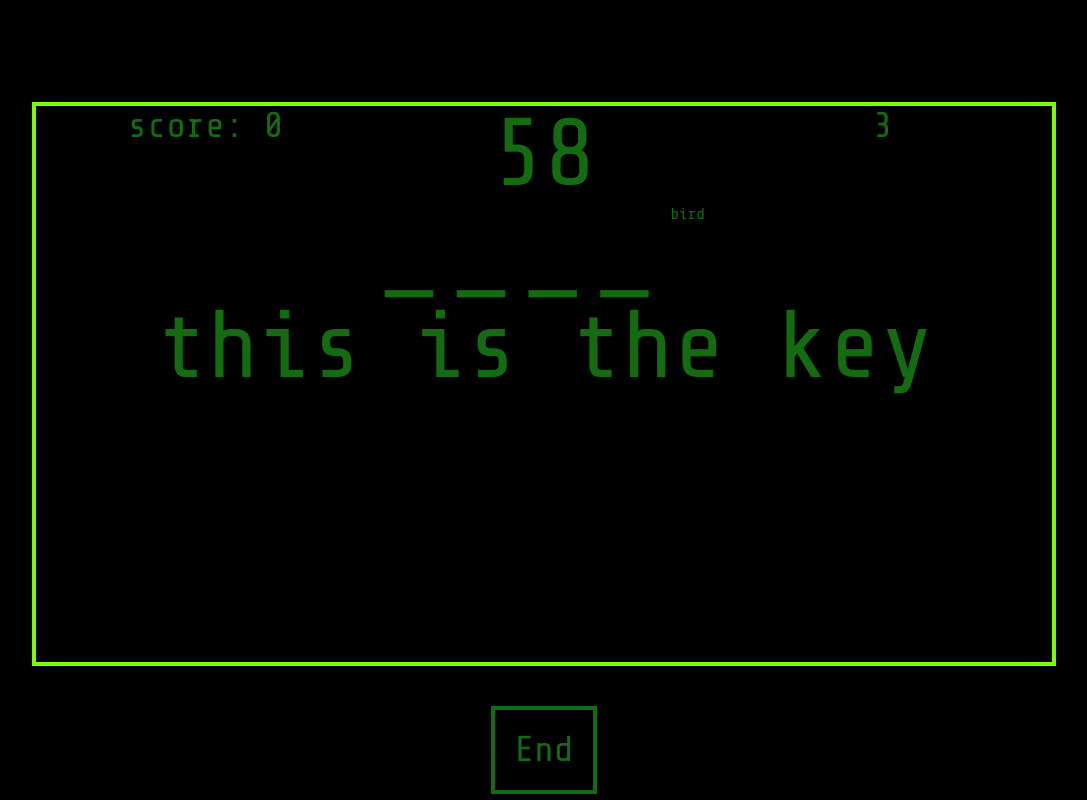
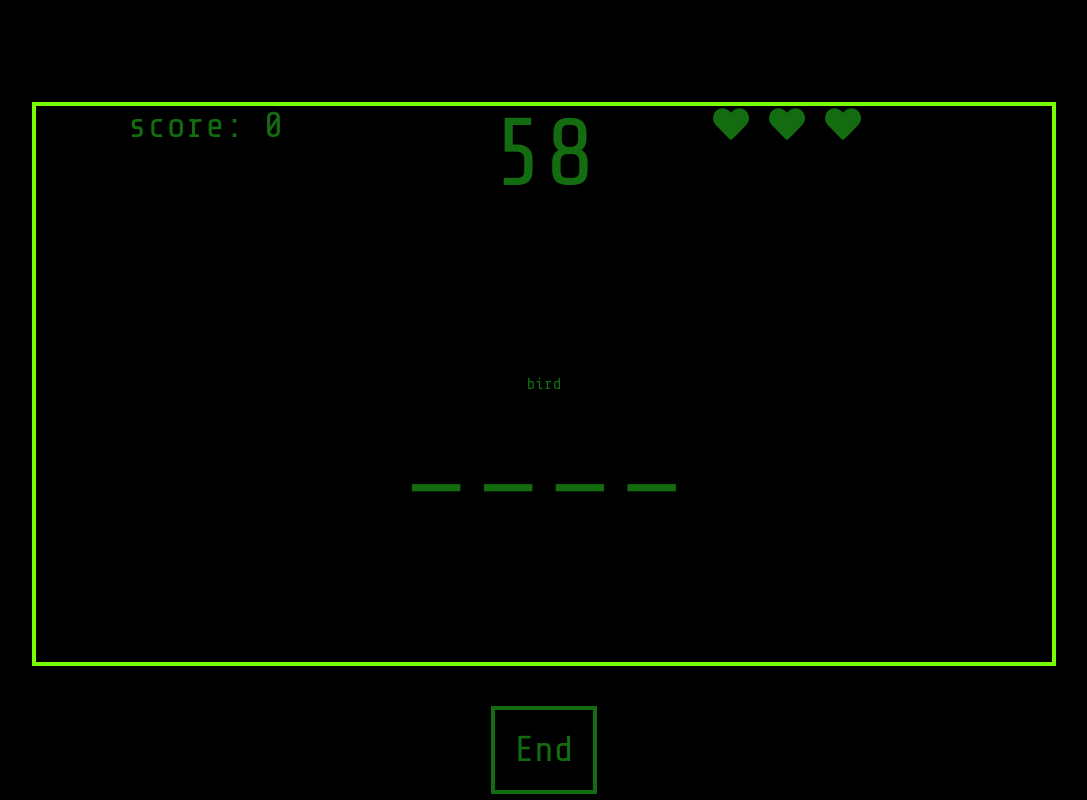
Before and after one commit to RoniGuru/word-game, a React (Vite) app: page / in a window 1280 px wide. Both pictures are taken after a click on the button "START". Shown: the whole page, without its empty margins (96-1183 px from the left). Built offline with nearby package versions, Linux system fonts and the light colour scheme.

Commit message:
lives as hearts and remove gameContainer border

```diff
--- a/src/components/Game.tsx
+++ b/src/components/Game.tsx
@@ -1,5 +1,6 @@
 import { useState, useEffect, useCallback } from 'react';
 import { words } from '../data/words';
+import { FaHeart } from 'react-icons/fa';
 
 export default function Game() {
   const [start, setStart] = useState<boolean>(false);
@@ -107,23 +108,27 @@ export default function Game() {
     <div className="game flex justify-center items-center">
       {start ? (
         <div className="flex flex-col h-full w-full justify-center items-center gap-10 text-center">
-          <div className="gameContainer">
+          <div className="gameContainer flex flex-col justify-between">
             <div className="flex flex-row justify-between text-center ">
               <div className="text-4xl w-1/3">score: {score}</div>
               <div className="text-8xl  w-1/3">{time}</div>
-              <div className="text-4xl w-1/3">{lives}</div>
+              <div className="text-4xl w-1/3 flex flex-row gap-5">
+                {Array.from({ length: lives }, (_, index) => (
+                  <FaHeart key={index} />
+                ))}
+              </div>
             </div>
-
-            <div className="flex flex-row gap-5 justify-center ">
-              {solved.map((letter, index) => (
-                <div className="text-8xl" key={index}>
-                  {letter}
-                </div>
-              ))}
+            <div>
               <div>{word}</div>
+              <div className="flex flex-row gap-5 justify-center ">
+                {solved.map((letter, index) => (
+                  <div className="text-8xl" key={index}>
+                    {letter}
+                  </div>
+                ))}
+              </div>
             </div>
-
-            <div className="text-8xl">{key} this is the key</div>
+            <div className="text-8xl">{key} </div>
           </div>
           <button className="startButton text-4xl w-1/12" onClick={endGame}>
             End
```
